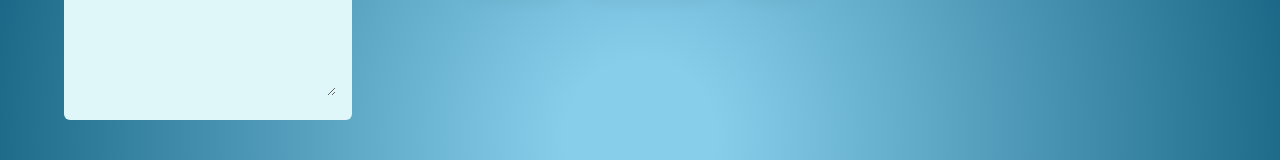
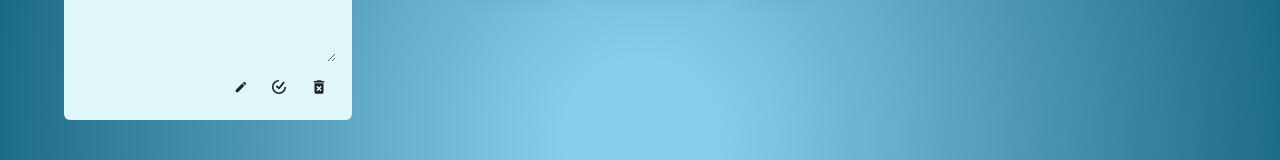
Before and after one commit to Rohan216437/ToDoList-JS, a React (Create React App) app: page / in a window 1280 px wide. Both pictures are taken after a click on the element "Add". Shown: the part 264-424 px from the top of the page. Built offline with nearby package versions, Linux system fonts and the light colour scheme.

Commit message:
minor changes

```diff
--- a/src/components/TodoItem.js
+++ b/src/components/TodoItem.js
@@ -31,7 +31,9 @@ const TodoItem = (props) => {
         className={`flex-grow mb-2  ${item.completed ? 'bg-green-200' : 'bg-[#E0F7FA]'} text-black p-2 rounded`}
     ></textarea>
     <div className="flex justify-end gap-2">
-
+        <button onClick={() => changeFocus()} className="p-2 text-sm hover:shadow-md"><MdEdit /></button>
+        <button onClick={() => completeTodo(item.id)} className="p-2 text-sm   hover:shadow-md"><SiTicktick /></button>
+        <button onClick={() => removeTodo(item.id)} className="p-2 text-lg hover:shadow-md"><MdDeleteForever /></button>
     </div>
     {item.completed && <span className="completed">Done</span>}
 </li>
```
